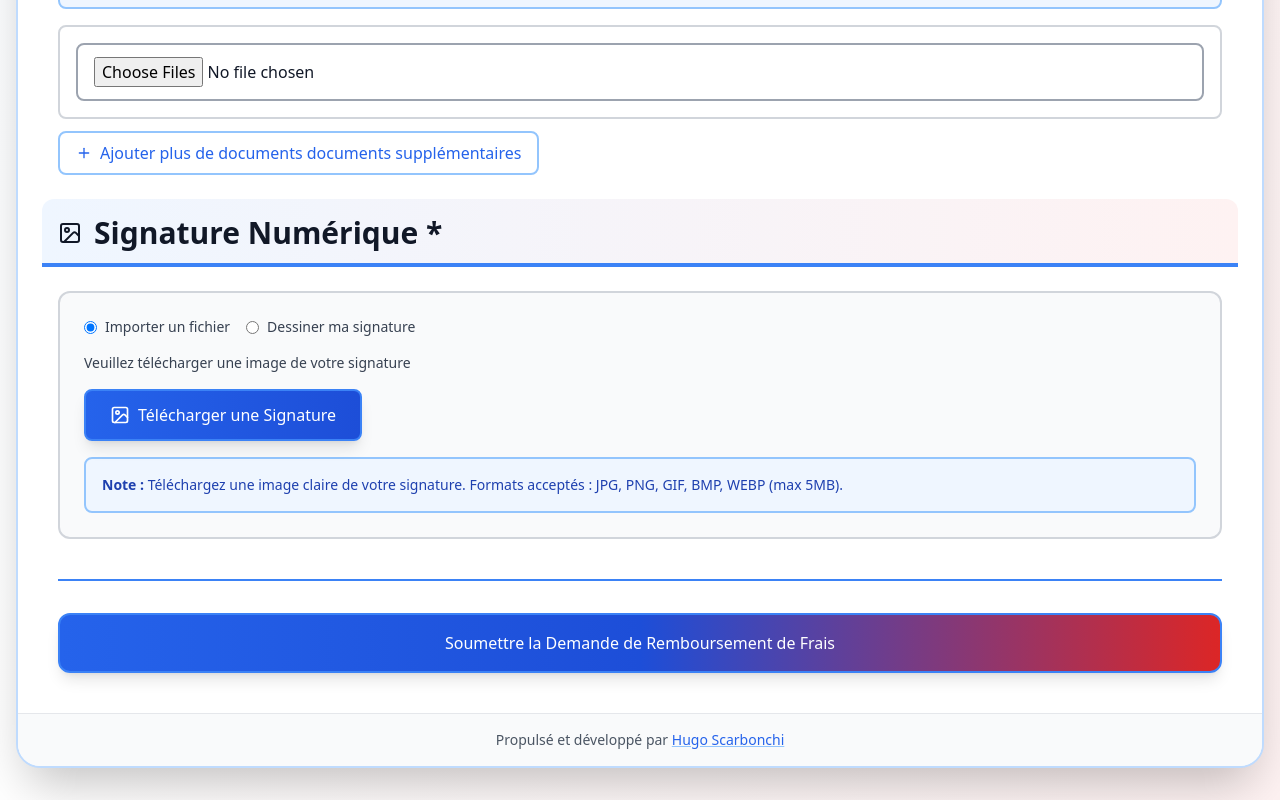
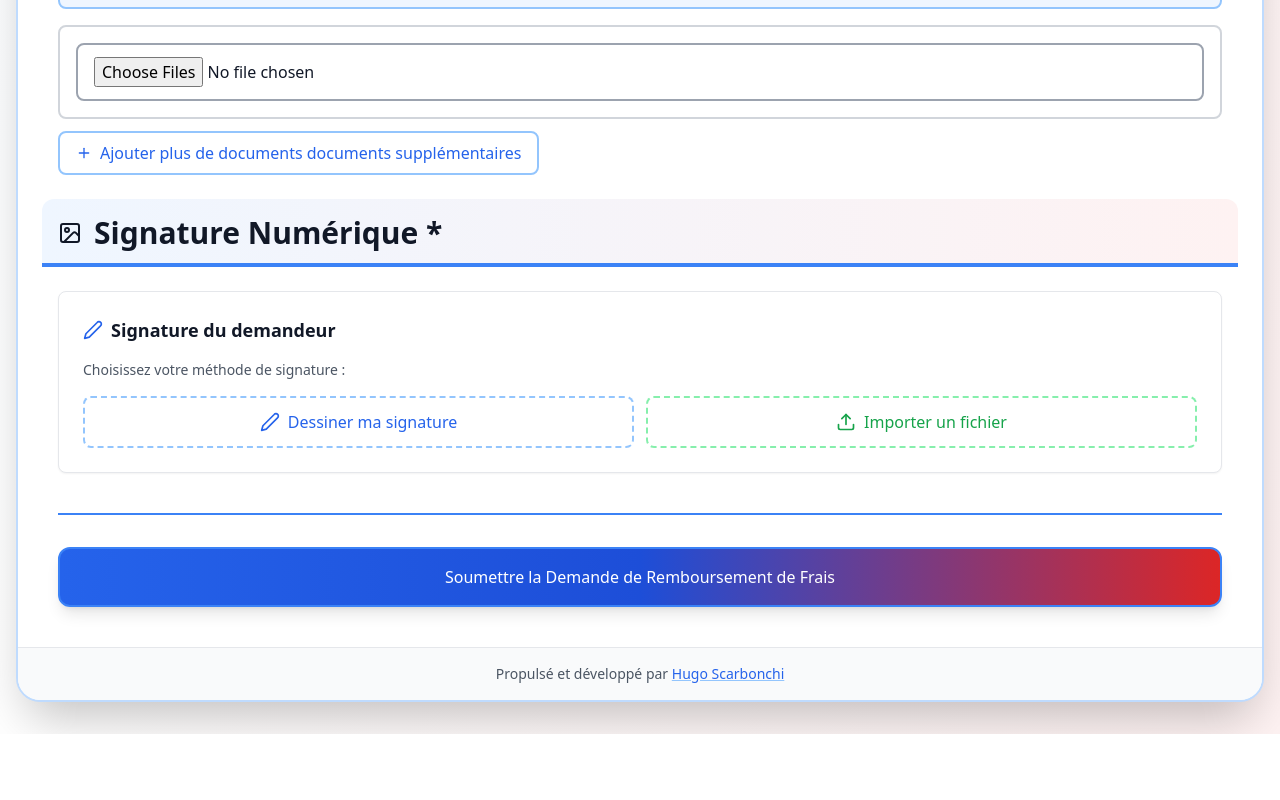
Before and after one commit to Dev-HugoScarbonchi/sam-athletisme-formulaire, a React (Vite) app: page / in a window 1280 px wide. Shown: the part 3747-4547 px from the top of the page. After the commit the page ends 4481 px from the top, so only its background shows below. Built offline with nearby package versions, Linux system fonts and the light colour scheme.

Commit message:
Updated App.tsx

```diff
--- a/src/App.tsx
+++ b/src/App.tsx
@@ -2,6 +2,7 @@ import React, { useState, useRef, useEffect } from 'react';
 import { Plus, Trash2, FileText, Car, CreditCard, Upload, CheckCircle, AlertCircle, Image, Shield, ExternalLink } from 'lucide-react';
 import { generateExpenseReportPDF } from './utils/pdfGenerator';
 import { Analytics } from "@vercel/analytics/react";
+import { SignatureSection } from './components/SignatureSection';
 
 interface ExpenseRow {
   id: string;
@@ -489,6 +490,14 @@ function App() {
     }
   };
 
+  const handleSignatureChange = (newSignature: string | null, newSignatureFile: File | null) => {
+    setFormData(prev => ({
+      ...prev,
+      signature: newSignature || '',
+      signatureFile: newSignatureFile
+    }));
+  };
+
   // Handle form submission
   const handleSubmit = async (e: React.FormEvent) => {
     e.preventDefault();
@@ -560,6 +569,11 @@ function App() {
           formDataToSend.append(key, value.toString());
         }
       });
+
+      // Add signature file if available
+      if (formData.signatureFile) {
+        formDataToSend.append('signatureFile', formData.signatureFile);
+      }
 
       // Add all attachment files with category prefixes
       Object.entries(attachments).forEach(([category, groups]) => {
@@ -1366,141 +1380,11 @@ Document généré automatiquement le ${new Date().toLocaleDateString('fr-FR')}
                 Signature Numérique *
               </h2>
 
-              <div className="bg-gray-50 rounded-xl p-3 sm:p-6 border-2 border-gray-300">
-                {/* Mode selection */}
-                <div className="flex gap-4 mb-4">
-                  <label className="flex items-center gap-2 cursor-pointer">
-                    <input
-                      type="radio"
-                      name="signatureMode"
-                      value="upload"
-                      checked={signatureMode === 'upload'}
-                      onChange={(e) => setSignatureMode(e.target.value as 'upload' | 'draw')}
-                      className="text-blue-600"
-                    />
-                    <span className="text-sm text-gray-700">Importer un fichier</span>
-                  </label>
-                  <label className="flex items-center gap-2 cursor-pointer">
-                    <input
-                      type="radio"
-                      name="signatureMode"
-                      value="draw"
-                      checked={signatureMode === 'draw'}
-                      onChange={(e) => setSignatureMode(e.target.value as 'upload' | 'draw')}
-                      className="text-blue-600"
-                    />
-                    <span className="text-sm text-gray-700">Dessiner ma signature</span>
-                  </label>
-                </div>
-
-                {signatureMode === 'upload' ? (
-                  <div>
-                    <p className="text-sm text-gray-700 mb-4">
-                      Veuillez télécharger une image de votre signature
-                    </p>
-
-                    <div className="flex flex-wrap gap-4 items-center">
-                      <div className="relative">
-                        <input
-                          ref={fileInputRef}
-                          type="file"
-                          accept="image/*"
-                          onChange={(e) => handleSignatureFileUpload(e.target.files)}
-                          className="hidden"
-                          id="signature-upload"
-                        />
-                        <label
-                          htmlFor="signature-upload"
-                          className="flex items-center gap-2 px-6 py-3 bg-gradient-to-r from-blue-600 to-blue-700 text-white hover:from-blue-700 hover:to-blue-800 rounded-lg transition-colors cursor-pointer shadow-lg border-2 border-blue-500"
-                        >
-                          <Image className="w-5 h-5" />
-                          Télécharger une Signature
-                        </label>
-                      </div>
-
-                      {formData.signatureFile && (
-                        <div className="flex items-center gap-4">
-                          <p className="text-sm text-green-600 flex items-center gap-1">
-                            <CheckCircle className="w-4 h-4" />
-                            Signature téléchargée: {formData.signatureFile.name}
-                          </p>
-                          <button
-                            type="button"
-                            onClick={() => {
-                              setFormData(prev => ({ ...prev, signature: '', signatureFile: null }));
-                              if (fileInputRef.current) {
-                                fileInputRef.current.value = '';
-                              }
-                            }}
-                            className="px-4 py-2 text-red-600 hover:text-red-700 hover:bg-red-100 rounded-lg transition-colors border-2 border-red-300"
-                          >
-                            Supprimer
-                          </button>
-                        </div>
-                      )}
-                    </div>
-
-                    {/* Image preview for uploaded signature */}
-                    {formData.signature && formData.signatureFile && (
-                      <div className="mt-6">
-                        <p className="text-sm text-gray-700 mb-3">Aperçu de votre signature :</p>
-                        <div className="border-2 border-gray-300 rounded-lg p-4 bg-white max-w-md shadow-sm">
-                          <img
-                            src={formData.signature}
-                            alt="Signature preview"
-                            className="max-h-32 mx-auto"
-                          />
-                        </div>
-                      </div>
-                    )}
-
-                    <div className="mt-4 bg-blue-50 border-2 border-blue-300 rounded-lg p-4">
-                      <p className="text-sm text-blue-800">
-                        <strong>Note :</strong> Téléchargez une image claire de votre signature.
-                        Formats acceptés : JPG, PNG, GIF, BMP, WEBP (max 5MB).
-                      </p>
-                    </div>
-                  </div>
-                ) : (
-                  <div>
-                    <label className="block text-sm font-medium text-gray-700 mb-2">
-                      Dessinez votre signature ci-dessous
-                    </label>
-                    <div className="border border-gray-300 rounded-lg bg-white p-4">
-                      <canvas
-                        ref={canvasRef}
-                        width={400}
-                        height={150}
-                        className="border border-gray-200 rounded cursor-crosshair touch-none"
-                        style={{ width: '100%', maxWidth: '400px', height: '150px' }}
-                        onMouseDown={startDrawing}
-                        onMouseMove={draw}
-                        onMouseUp={stopDrawing}
-                        onMouseLeave={stopDrawing}
-                        onTouchStart={startDrawing}
-                        onTouchMove={draw}
-                        onTouchEnd={stopDrawing}
-                      />
-                      <div className="mt-2 flex gap-2">
-                        <button
-                          type="button"
-                          onClick={clearSignature}
-                          className="px-3 py-1 text-sm bg-gray-100 text-gray-700 rounded hover:bg-gray-200 transition-colors"
-                        >
-                          Effacer
-                        </button>
-                        {drawnSignature && (
-                          <span className="px-3 py-1 text-sm text-green-700 bg-green-50 rounded">
-                            ✓ Signature enregistrée
-                          </span>
-                        )}
-                      </div>
-                    </div>
-                  </div>
-                )}
-
-                {errors.signature && <p className="mt-2 text-sm text-red-700">{errors.signature}</p>}
-              </div>
+              <SignatureSection
+                onSignatureChange={handleSignatureChange}
+                currentSignature={formData.signature}
+                currentSignatureFile={formData.signatureFile}
+              />
             </section>
 
             {/* Submit Button */}
```
Also changed, not shown: src/utils/pdfGenerator.ts (+22 -4 lines).
